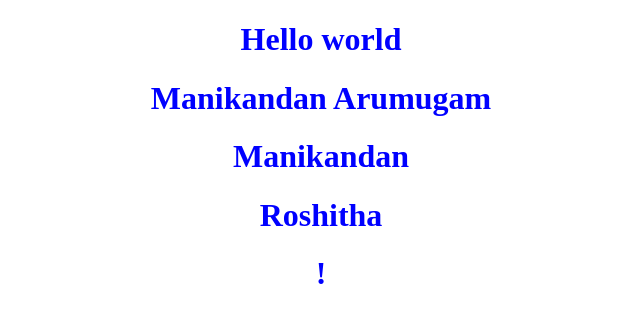
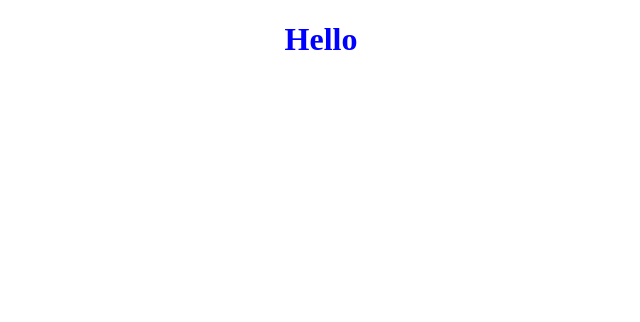
Before and after one commit to iamneo-production/1d11f13f-75c7-4dfa-bda4-2be9af6962ba, an Angular app in the folder angularapp/: page / in a window 1280 px wide. Shown: the top 322 px of the page, without its empty margins (319-959 px from the left). Built offline with nearby package versions, Linux system fonts and the light colour scheme.

Commit message:
push to myself

```diff
--- a/angularapp/src/app/app.component.html
+++ b/angularapp/src/app/app.component.html
@@ -1,11 +1 @@
-<h1>Hello world</h1>
-<!-- <<<<<<< HEAD -->
-<h1>Manikandan Arumugam</h1>
-<!-- ======= -->
-<!-- <<<<<<< HEAD -->
-<h1>Manikandan</h1>
-<!-- ======= -->
-<h1>Roshitha</h1>
-<h1>!</h1>
-<!-- >>>>>>> 2a87f26c47333e21b31dc5b588d583859f0d7153 -->
-<!-- >>>>>>> 470aaa78e0182aea60f5d3d2455abccb40c0fb87 -->
+<h1>Hello</h1>
```
